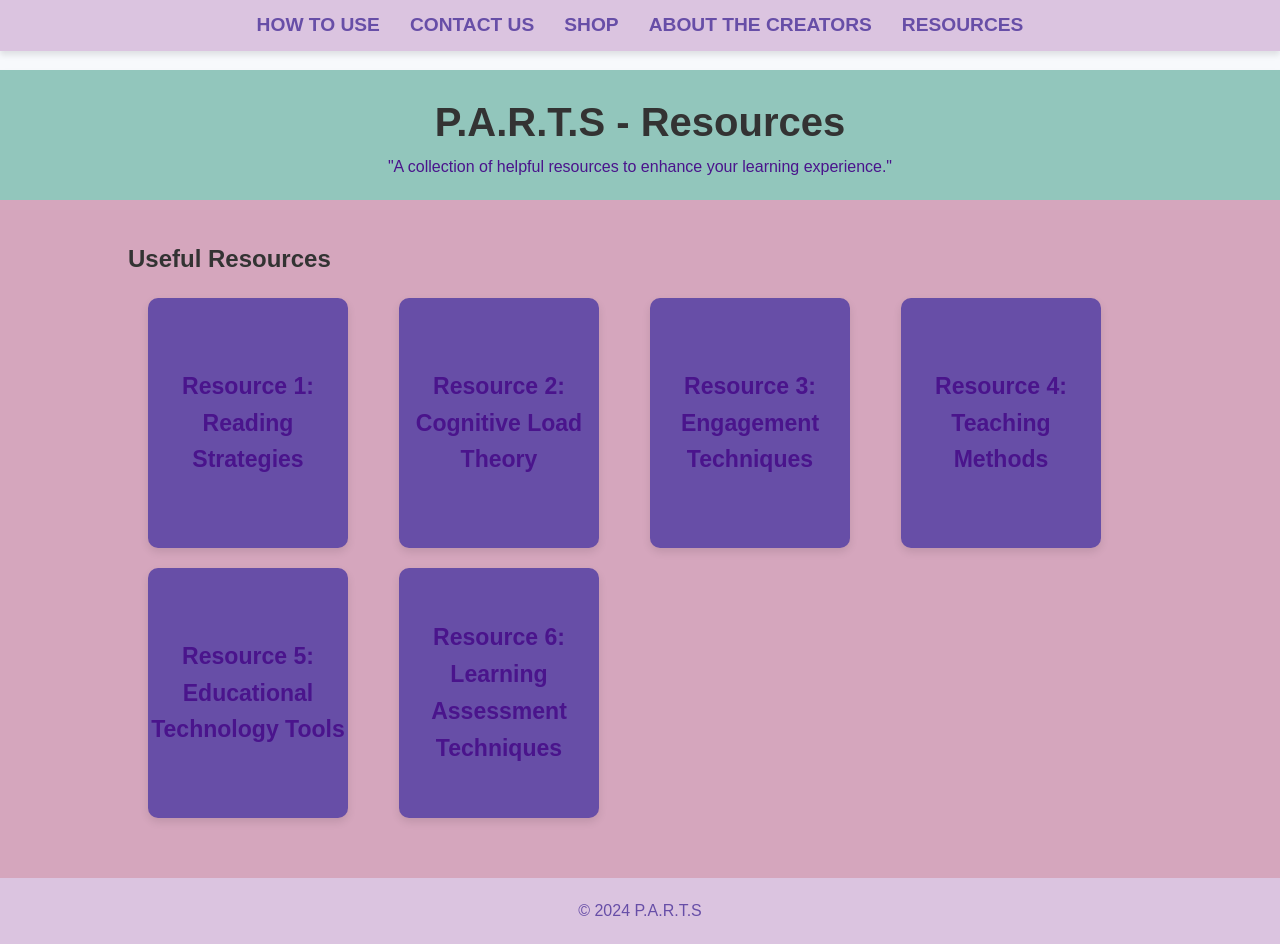
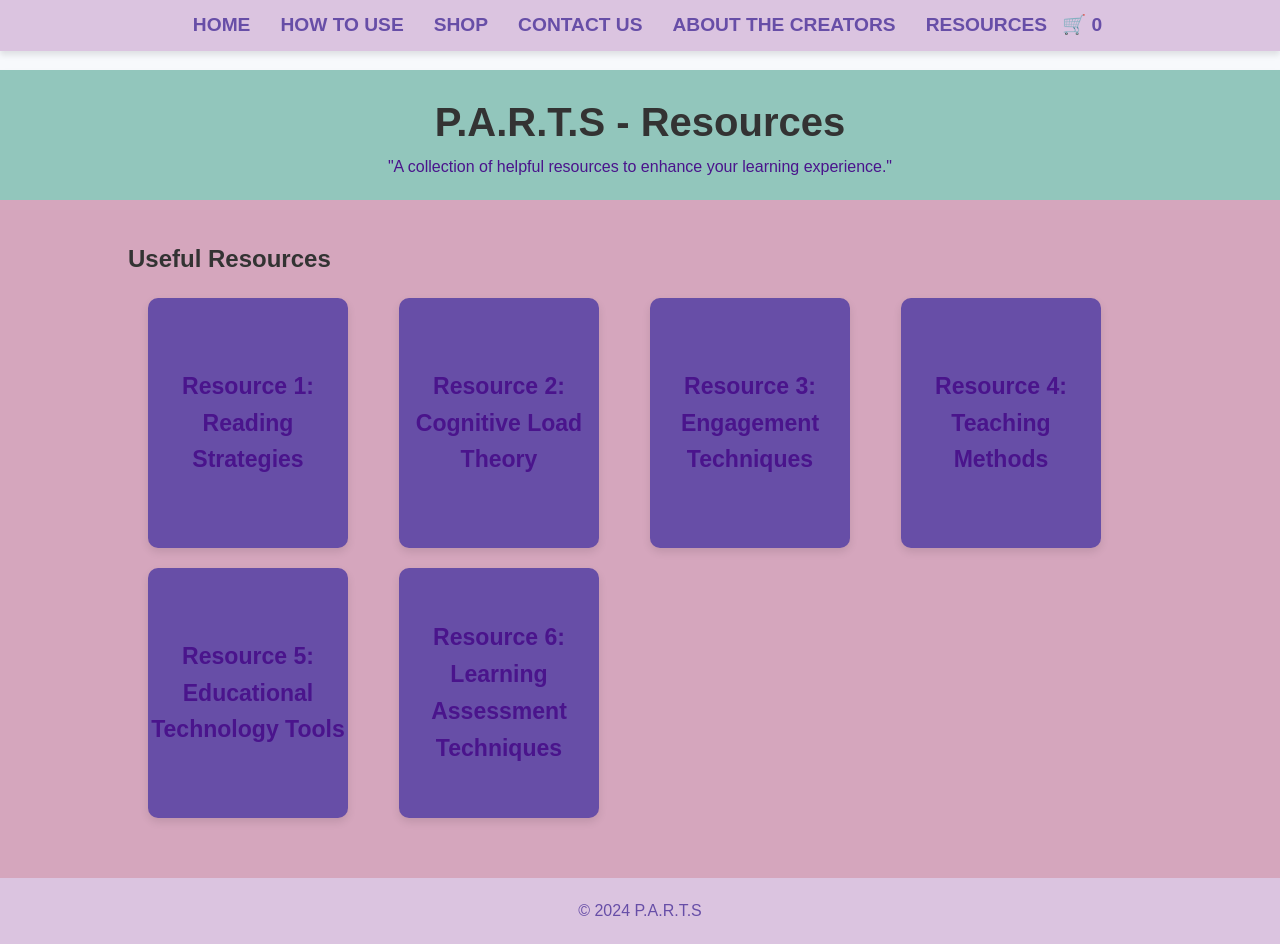
Before and after one commit to Melissa2016/MasterTeams2024, a plain HTML site: page resources.html in a window 1280 px wide. Drawn offline with Linux system fonts and the light colour scheme.

Commit message:
Update resources.html

```diff
--- a/resources.html
+++ b/resources.html
@@ -16,12 +16,17 @@
 
   <nav>
     <ul class="tabs">
+      <li><a href="index.html">Home</a></li>
       <li><a href="how-to-use.html">How to Use</a></li>
+      <li><a href="shop.html">Shop</a></li>
       <li><a href="contact-us.html">Contact Us</a></li>
-      <li><a href="shop.html">Shop</a></li>
       <li><a href="about.html">About the Creators</a></li>
       <li><a href="resources.html">Resources</a></li> <!-- New Resources Tab -->
+      <div class="cart-icon">
+          <a href="cart.html">🛒 <span id="cart-count">0</span></a>
+      </div>
     </ul>
+
   </nav>
 
   <main>
```
